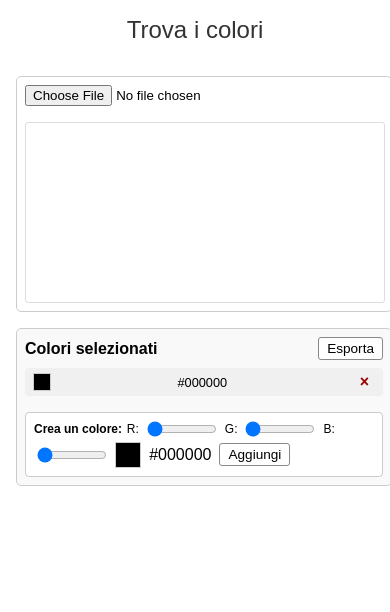
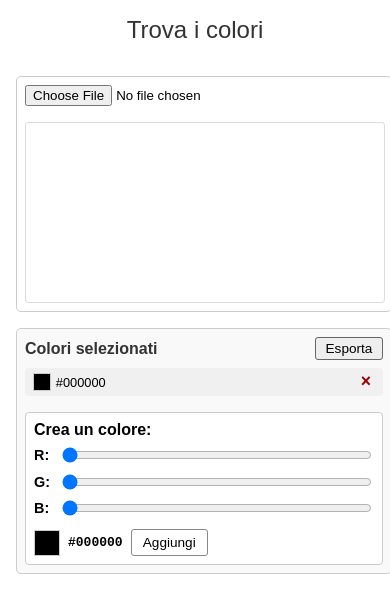
Before and after one commit to LeoRoma2411/ColorHex, a plain HTML site: page index.html in a window 390 px wide. Both pictures are taken after a click on the element 205 px from the left and 212 px from the top of the page. Drawn offline with Linux system fonts and the light colour scheme; a web font is replaced by a local one.

Commit message:
index.html

```diff
--- a/index.html
+++ b/index.html
@@ -65,19 +65,18 @@
       justify-content: space-between;
       align-items: center;
       margin-bottom: 0.5rem;
-    }
-
-    #selected-colors-header strong {
       font-size: 1rem;
+      font-weight: bold;
+      color: #333;
     }
 
     #export-btn {
-      padding: 0.2rem 0.5rem;
+      cursor: pointer;
       font-size: 0.85rem;
-      cursor: pointer;
-      border: 1px solid #888;
+      padding: 0.2rem 0.6rem;
+      border: 1px solid #666;
       border-radius: 3px;
-      background-color: white;
+      background-color: #eee;
       transition: background-color 0.2s ease;
     }
 
@@ -102,7 +101,7 @@
       border-radius: 4px;
       font-size: 0.8rem;
       white-space: nowrap;
-      justify-content: space-between;
+      position: relative;
     }
 
     .swatch {
@@ -113,15 +112,18 @@
     }
 
     .remove-btn {
-      background: transparent;
-      border: none;
+      margin-left: auto;
+      cursor: pointer;
       color: #900;
-      cursor: pointer;
       font-weight: bold;
-      font-size: 1rem;
+      font-size: 1.1rem;
+      user-select: none;
+      padding: 0 4px;
       line-height: 1;
-      padding: 0 6px;
-      flex-shrink: 0;
+    }
+
+    .remove-btn:hover {
+      color: #f33;
     }
 
     #custom-color-section {
@@ -131,73 +133,78 @@
       border-radius: 4px;
       background-color: #fff;
       display: flex;
-      flex-wrap: wrap;
-      align-items: center;
+      flex-direction: column;
       gap: 0.5rem;
     }
 
-    #custom-color-section label {
-      margin: 0;
-      font-size: 0.85rem;
+    .color-slider-row {
+      display: flex;
+      align-items: center;
+      gap: 0.4rem;
+    }
+
+    .color-slider-row label {
+      width: 20px;
+      font-weight: 600;
+      font-size: 0.9rem;
       flex-shrink: 0;
     }
 
-    #custom-color-section input[type="range"] {
+    .color-slider-row input[type="range"] {
       flex-grow: 1;
-      max-width: 100px;
-      margin: 0 0.2rem;
+      max-width: 100%;
     }
 
     #custom-color-controls {
       display: flex;
       align-items: center;
       gap: 0.5rem;
-      margin: 0;
-      flex-shrink: 0;
+      margin-top: 0.3rem;
     }
 
     #custom-swatch {
       width: 24px;
       height: 24px;
       border: 1px solid #ccc;
+      flex-shrink: 0;
+    }
+
+    #custom-hex {
+      font-family: monospace;
+      font-weight: 600;
+      flex-shrink: 0;
     }
 
     #add-custom-color {
-      padding: 0.2rem 0.5rem;
+      padding: 0.3rem 0.7rem;
       font-size: 0.85rem;
       cursor: pointer;
       border: 1px solid #888;
       border-radius: 3px;
       background-color: white;
       transition: background-color 0.2s ease;
+      flex-shrink: 0;
     }
 
     #add-custom-color:hover {
       background-color: #ddd;
     }
 
-    /* Responsive */
+    /* Responsive per mobile */
     @media (max-width: 600px) {
       main {
         flex-direction: column;
         height: auto;
       }
-
       #image-container, #selected-colors {
         width: 100%;
         height: auto;
       }
-
       #custom-color-section {
-        gap: 0.3rem;
+        gap: 0.4rem;
       }
-
-      #custom-color-section label {
-        font-size: 0.75rem;
-      }
-
-      #custom-color-section input[type="range"] {
-        max-width: 70px;
+      #custom-color-controls {
+        justify-content: flex-start;
       }
     }
   </style>
@@ -211,19 +218,25 @@
     </div>
     <div id="selected-colors">
       <div id="selected-colors-header">
-        <strong>Colori selezionati</strong>
-        <button id="export-btn" title="Esporta colori selezionati">Esporta</button>
+        <span>Colori selezionati</span>
+        <button id="export-btn" title="Esporta i colori">Esporta</button>
       </div>
       <div id="color-list"></div>
 
       <div id="custom-color-section">
         <label><strong>Crea un colore:</strong></label>
-        <label for="red">R:</label>
-        <input type="range" id="red" min="0" max="255" value="0">
-        <label for="green">G:</label>
-        <input type="range" id="green" min="0" max="255" value="0">
-        <label for="blue">B:</label>
-        <input type="range" id="blue" min="0" max="255" value="0">
+        <div class="color-slider-row">
+          <label for="red">R:</label>
+          <input type="range" id="red" min="0" max="255" value="0" />
+        </div>
+        <div class="color-slider-row">
+          <label for="green">G:</label>
+          <input type="range" id="green" min="0" max="255" value="0" />
+        </div>
+        <div class="color-slider-row">
+          <label for="blue">B:</label>
+          <input type="range" id="blue" min="0" max="255" value="0" />
+        </div>
         <div id="custom-color-controls">
           <div id="custom-swatch"></div>
           <span id="custom-hex">#000000</span>
@@ -250,6 +263,7 @@
         img.onload = function () {
           canvas.width = img.width;
           canvas.height = img.height;
+          ctx.clearRect(0, 0, canvas.width, canvas.height);
           ctx.drawImage(img, 0, 0);
         };
         img.src = event.target.result;
@@ -258,6 +272,7 @@
     });
 
     canvas.addEventListener('click', (e) => {
+      if (canvas.width === 0 || canvas.height === 0) return; // No image loaded
       const rect = canvas.getBoundingClientRect();
       const scaleX = canvas.width / rect.width;
       const scaleY = canvas.height / rect.height;
@@ -275,24 +290,25 @@
     function addColorBox(hex) {
       if (addedColors.has(hex)) return;
       addedColors.add(hex);
+
       const div = document.createElement('div');
       div.className = 'color-box';
       div.innerHTML = `
         <div class="swatch" style="background: ${hex}"></div>
         <span>${hex}</span>
-        <button class="remove-btn" title="Rimuovi colore">&times;</button>
+        <span class="remove-btn" title="Rimuovi colore">&times;</span>
       `;
+
+      // Rimuovi il colore quando si clicca sulla "x"
+      div.querySelector('.remove-btn').addEventListener('click', () => {
+        addedColors.delete(hex);
+        colorList.removeChild(div);
+      });
+
       colorList.appendChild(div);
-
-      // Rimuovi colore
-      const removeBtn = div.querySelector('.remove-btn');
-      removeBtn.addEventListener('click', () => {
-        addedColors.delete(hex);
-        div.remove();
-      });
     }
 
-    // RGB sliders
+    // RGB sliders e aggiunta colore personalizzato
     const redSlider = document.getElementById('red');
     const greenSlider = document.getElementById('green');
     const blueSlider = document.getElementById('blue');
@@ -320,23 +336,20 @@
 
     updateCustomColor(); // inizializzazione
 
-    // Esporta colori
+    // Esporta i colori selezionati in file .txt
     const exportBtn = document.getElementById('export-btn');
     exportBtn.addEventListener('click', () => {
       if (addedColors.size === 0) {
-        alert('Nessun colore selezionato da esportare.');
+        alert("Nessun colore selezionato da esportare.");
         return;
       }
-      const colorsArray = Array.from(addedColors);
-      const text = colorsArray.join('\n');
-      const blob = new Blob([text], { type: 'text/plain' });
+      const content = Array.from(addedColors).join('\n');
+      const blob = new Blob([content], { type: 'text/plain' });
       const url = URL.createObjectURL(blob);
-
       const a = document.createElement('a');
       a.href = url;
       a.download = 'colori_selezionati.txt';
       a.click();
-
       URL.revokeObjectURL(url);
     });
   </script>
```
